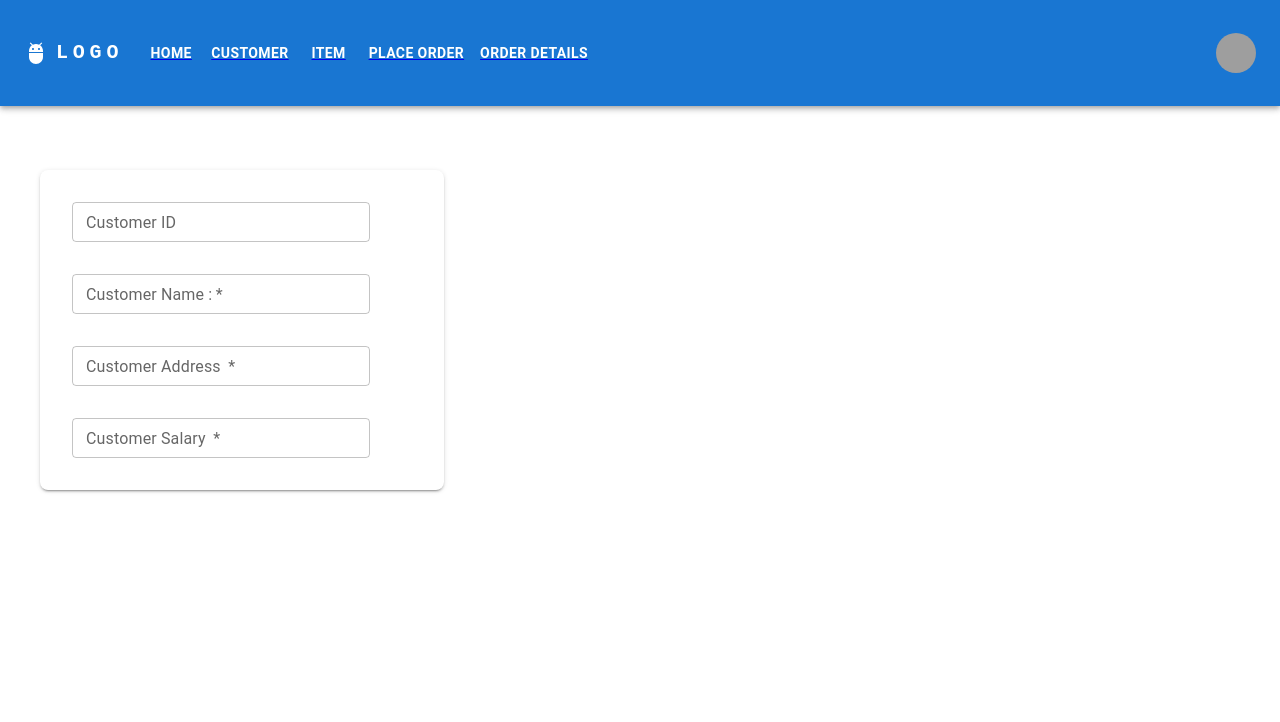
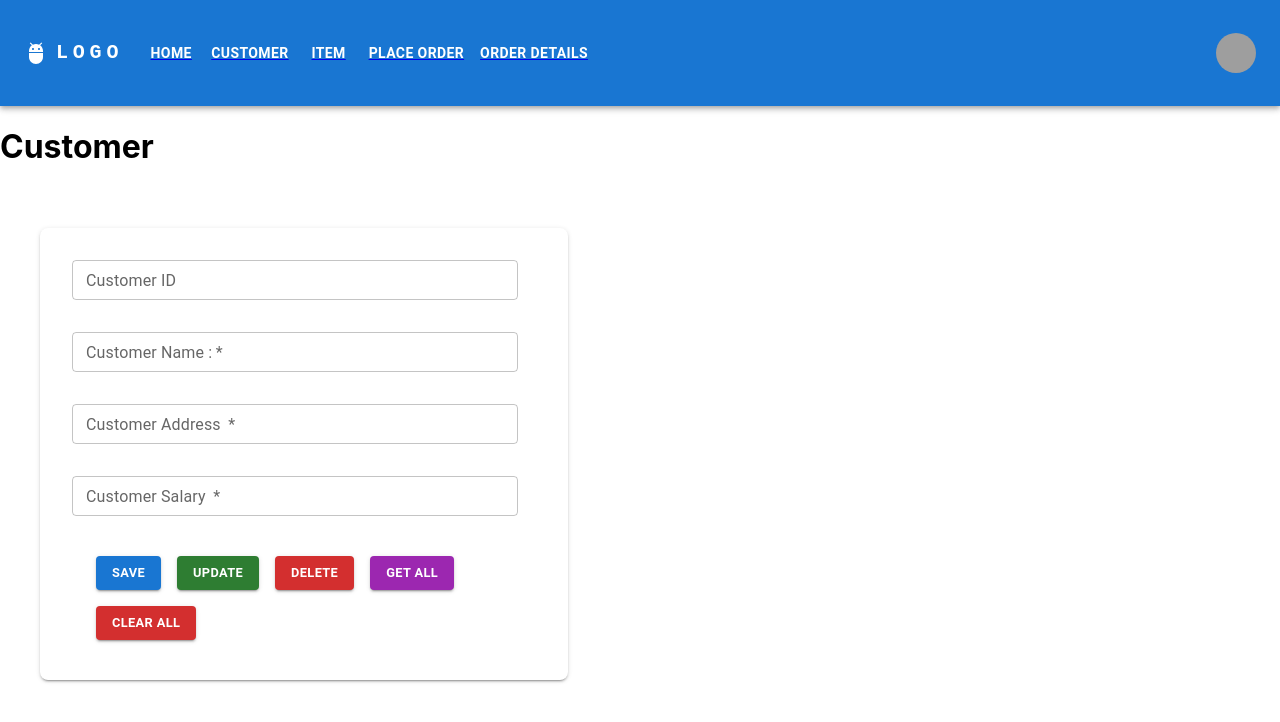
Before and after one commit to NisalaRV/React_web_pos, a React (Create React App) app: page /customer in a window 1280 px wide. Shown: the top 722 px of the page. Built offline with nearby package versions, Linux system fonts and the light colour scheme; grey boxes are pictures that could not be loaded.

Commit message:
added customerform buttons

```diff
--- a/src/view/pages/Customer/Customer.tsx
+++ b/src/view/pages/Customer/Customer.tsx
@@ -5,18 +5,20 @@ import {
     TextField,
 } from "@mui/material";
 import Header from "../../common/Header/Header";
+import Button from "@mui/material/Button";
 export default function Customer() {
     return(
         <>
         < Header/>
-            <Grid lg={5} md={5} sm={10} xs={11} py={8} ml={5}>
+            <h1>Customer</h1>
+            <Grid lg={5} md={5} sm={10} xs={11} py={5} ml={5}>
                 <Box
                     sx={{
                         bgcolor: "background.paper",
                         boxShadow: 2,
                         borderRadius: 2,
                         p: 2,
-                        width: "30%",
+                        width: "40%",
                     }}
                 >
                 <Box
@@ -24,7 +26,7 @@ export default function Customer() {
                     action="customer"
                     id="customerForm"
                     sx={{
-                        "& .MuiTextField-root": { width: "80%", m: 2 },
+                        "& .MuiTextField-root": { width: "90%", m: 2 },
                     }}
                     noValidate
                     autoComplete="off"
@@ -86,6 +88,72 @@ export default function Customer() {
                         required
                         size="small"
                     />
+                    <Box
+                        sx={{
+                            color: "#2c3e50",
+                            gap: 2,
+                            mr: 2,
+                            ml: 2,
+                            p: 2,
+                            "& button": { m: 1 },
+                        }}
+                    >
+                        <Button
+                            variant="contained"
+                            color="primary"
+                            id="btnSaveCustomer"
+                            sx={{
+                                fontWeight: "bold",
+                                fontSize: "0.8rem",
+                            }}
+                        >
+                            Save
+                        </Button>
+                        <Button
+                            variant="contained"
+                            color="success"
+                            id="btnUpdateCustomer"
+                            sx={{
+                                fontWeight: "bold",
+                                fontSize: "0.8rem",
+                            }}
+                        >
+                            Update
+                        </Button>
+                        <Button
+                            variant="contained"
+                            color="error"
+                            id="btnDeleteCustomer"
+                            sx={{
+                                fontWeight: "bold",
+                                fontSize: "0.8rem",
+                            }}
+                        >
+                            Delete
+                        </Button>
+                        <Button
+                            variant="contained"
+                            color="secondary"
+                            id="getAllCustomer"
+                            sx={{
+                                fontWeight: "bold",
+                                fontSize: "0.8rem",
+                            }}
+                        >
+                            Get All
+                        </Button>
+                        <Button
+                            variant="contained"
+                            color="error"
+                            id="clearAllCustomer"
+                            sx={{
+                                fontWeight: "bold",
+                                fontSize: "0.8rem",
+                            }}
+                        >
+                           Clear All
+                        </Button>
+                    </Box>
                 </Box>
             </Box>
     </Grid>
```
